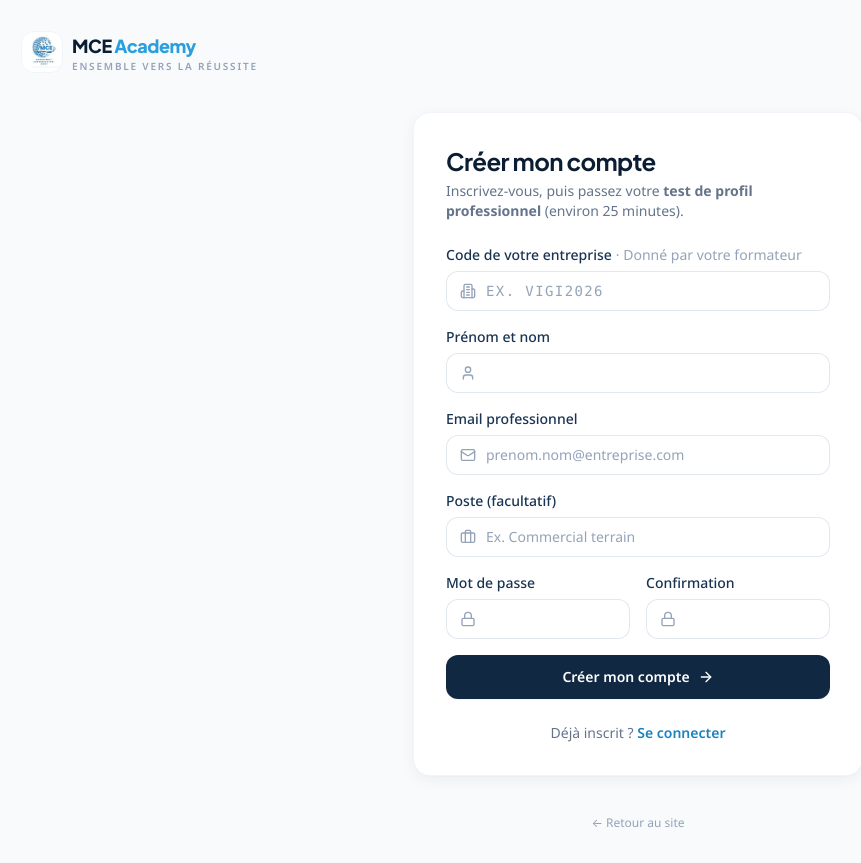
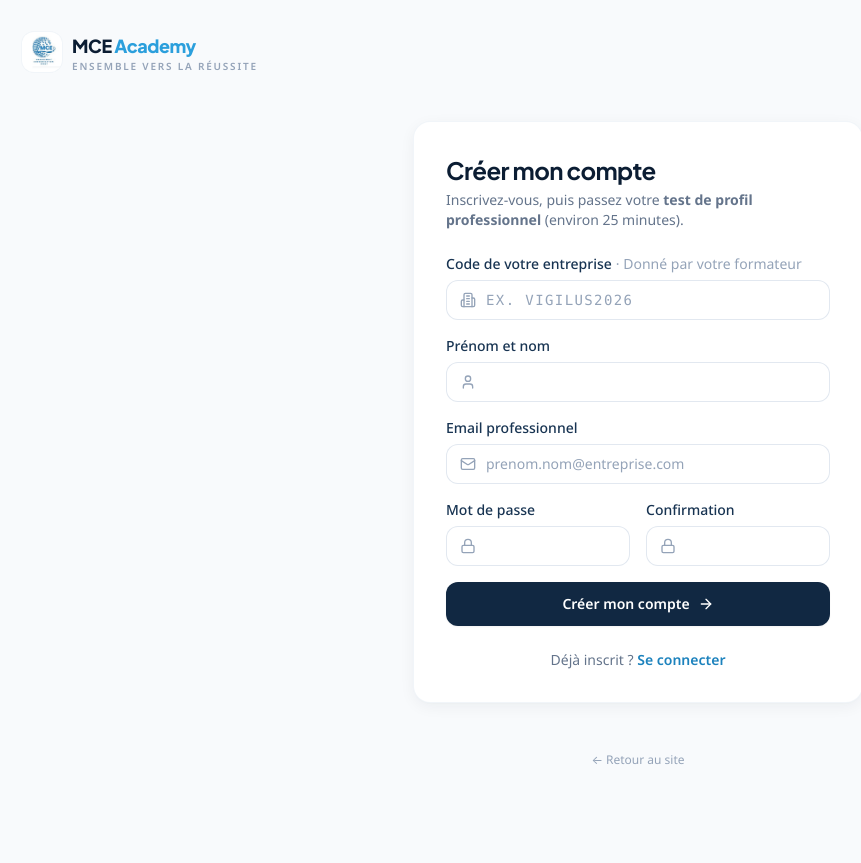
Before and after one commit to MCE-Pro-Agency/MCE-ACADEMY, a React (Vite) app in the folder frontend/: page /inscription in a window 1280 px wide. Shown: the whole page, without its empty margins (2-863 px from the left). After the commit the page ends 800 px from the top, so only its background shows below. Built offline with nearby package versions, Linux system fonts and the light colour scheme; no server answers.

Commit message:
Inscription : retrait du champ Poste (facultatif)

```diff
--- a/frontend/src/pages/Signup.jsx
+++ b/frontend/src/pages/Signup.jsx
@@ -3,7 +3,7 @@
    supabase/002_test_profil.sql) : le code est vérifié côté serveur, jamais côté navigateur. */
 import { useState } from 'react';
 import { Link, useNavigate, useSearchParams } from 'react-router-dom';
-import { ArrowRight, Building2, Briefcase, Lock, Mail, User } from 'lucide-react';
+import { ArrowRight, Building2, Lock, Mail, User } from 'lucide-react';
 import toast from 'react-hot-toast';
 import { db } from '../lib/db';
 import { Spinner } from '../components/ui';
@@ -12,7 +12,7 @@ import Logo from '../components/layout/Logo';
 export default function Signup() {
   const [params] = useSearchParams();
   const navigate = useNavigate();
-  const [form, setForm] = useState({ full_name: '', email: '', job_title: '', password: '', confirm: '', join_code: (params.get('code') || '').toUpperCase() });
+  const [form, setForm] = useState({ full_name: '', email: '', password: '', confirm: '', join_code: (params.get('code') || '').toUpperCase() });
   const [loading, setLoading] = useState(false);
   const [error, setError] = useState(null);
   const [checkEmail, setCheckEmail] = useState(false);
@@ -34,7 +34,7 @@ export default function Signup() {
       email: form.email.trim(),
       password: form.password,
       options: {
-        data: { full_name: form.full_name.trim(), job_title: form.job_title.trim(), join_code: form.join_code.trim() },
+        data: { full_name: form.full_name.trim(), join_code: form.join_code.trim() },
         emailRedirectTo: `${window.location.origin}/login`,
       },
     });
@@ -62,16 +62,13 @@ export default function Signup() {
             <p className="mt-1 text-sm text-slate-500">Inscrivez-vous, puis passez votre <b>test de profil professionnel</b> (environ 25 minutes).</p>
             <form onSubmit={submit} className="mt-6 space-y-4">
               <Field icon={Building2} label="Code de votre entreprise" hint="Donné par votre formateur">
-                <input required className="input pl-10 font-mono tracking-widest" placeholder="EX. VIGI2026" value={form.join_code} onChange={set('join_code')} />
+                <input required className="input pl-10 font-mono tracking-widest" placeholder="EX. VIGILUS2026" value={form.join_code} onChange={set('join_code')} />
               </Field>
               <Field icon={User} label="Prénom et nom">
                 <input required className="input pl-10" autoComplete="name" value={form.full_name} onChange={set('full_name')} />
               </Field>
               <Field icon={Mail} label="Email professionnel">
                 <input required type="email" className="input pl-10" autoComplete="email" placeholder="prenom.nom@entreprise.com" value={form.email} onChange={set('email')} />
-              </Field>
-              <Field icon={Briefcase} label="Poste (facultatif)">
-                <input className="input pl-10" value={form.job_title} onChange={set('job_title')} placeholder="Ex. Commercial terrain" />
               </Field>
               <div className="grid gap-4 sm:grid-cols-2">
                 <Field icon={Lock} label="Mot de passe">
```
